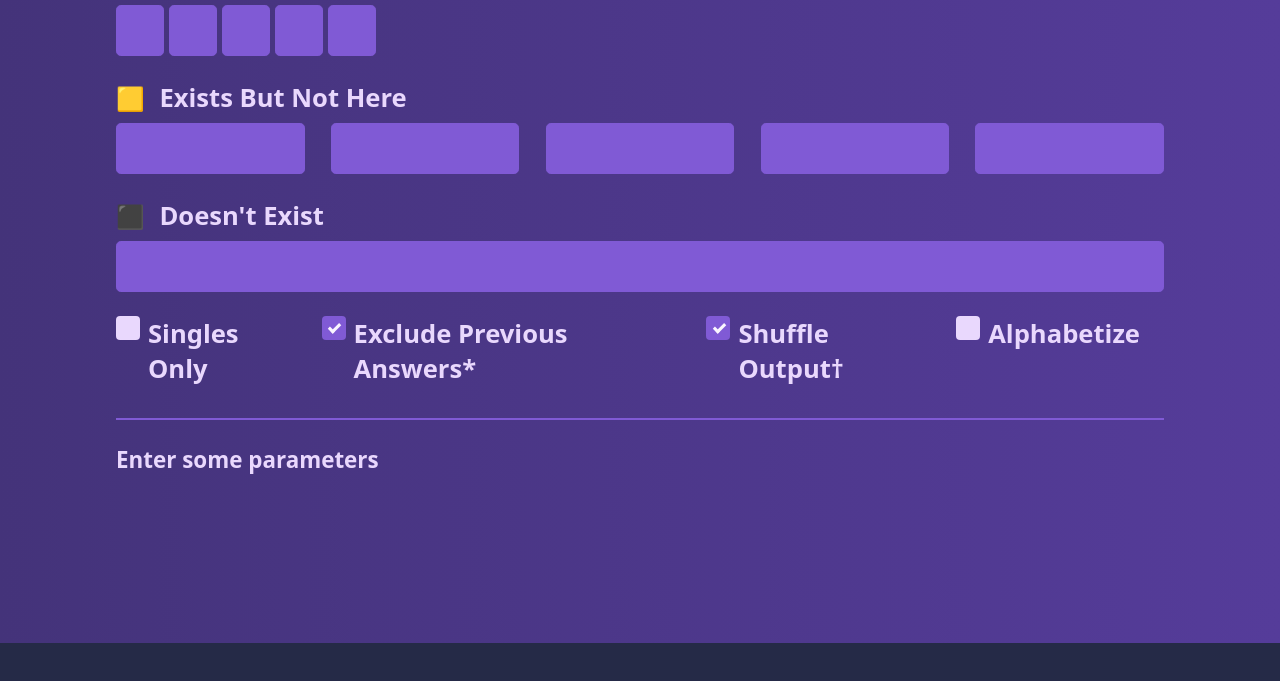
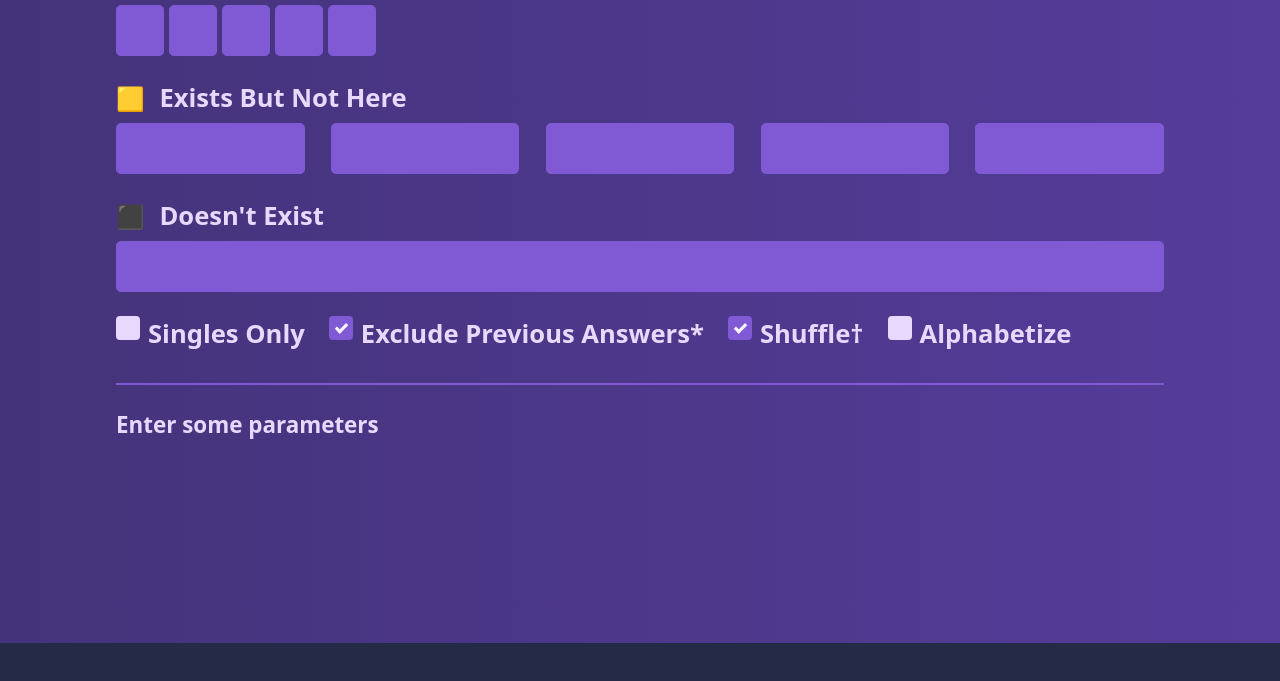
Before and after one commit to jasonflorentino/wordle-wizard, a website: page browser/index.html in a window 1280 px wide. Shown: the part 157-838 px from the top of the page. Drawn offline with Linux system fonts and the light colour scheme; a web font is replaced by a local one.

Commit message:
Update footer and fix unclickable checkboxes

```diff
--- a/browser/index.html
+++ b/browser/index.html
@@ -58,6 +58,8 @@
 
       <div class="box checkboxesContainer">
         <div class="checkboxAndLabel">
+          <label for="singlesOnlyCheckbox" class="textLabel">
+            Singles Only
             <input
               type="checkbox"
               id="singlesOnlyCheckbox"
@@ -65,9 +67,11 @@
               value="singlesOnly"
             >
             <span class="checkmark"></span>
-          <label for="singlesOnlyCheckbox" class="textLabel">Singles Only</label>
+          </label>
         </div>
         <div class="checkboxAndLabel">
+          <label for="excludePrevAnswersCheckbox" class="textLabel">
+            Exclude Previous Answers*
             <input
               type="checkbox"
               id="excludePrevAnswersCheckbox"
@@ -76,9 +80,11 @@
               checked
             >
             <span class="checkmark"></span>
-          <label for="excludePrevAnswersCheckbox" class="textLabel">Exclude Previous Answers*</label>
+          </label>
         </div>
         <div class="checkboxAndLabel">
+          <label for="shuffleOutputCheckbox" class="textLabel">
+            Shuffle†
             <input
               type="checkbox"
               id="shuffleOutputCheckbox"
@@ -87,9 +93,11 @@
               checked
             >
             <span class="checkmark"></span>
-          <label for="shuffleOutputCheckbox" class="textLabel">Shuffle Output†</label>
+          </label>
         </div>
         <div class="checkboxAndLabel">
+          <label for="alphabetizeOutputCheckbox" class="textLabel">
+            Alphabetize
             <input
               type="checkbox"
               id="alphabetizeOutputCheckbox"
@@ -97,7 +105,7 @@
               value="alphabetizeOutput"
             >
             <span class="checkmark"></span>
-          <label for="alphabetizeOutputCheckbox" class="textLabel">Alphabetize</label>
+          </label>
         </div>
       </div>
 
--- a/browser/src/styles/styles.scss
+++ b/browser/src/styles/styles.scss
@@ -71,7 +71,7 @@
   }
 
   // Hides native checkbox
-  & > input {
+  & input {
     position: absolute;
     opacity: 0;
     height: 0;
@@ -79,7 +79,7 @@
     cursor: pointer;
   }
 
-  & > .textLabel {
+  & .textLabel {
     padding-left: 1.75rem;
     @include tablet {
       padding-left: 2rem;
@@ -96,15 +96,15 @@
     // Checkbox background on hover
     background-color: $Purple200;
   }
-  & > input:checked ~ .checkmark {
+  & input:checked ~ .checkmark {
     // Checkbox background when checked
     background-color: $Purple500;
   }
-  & > input:checked ~ .checkmark::after {
+  & input:checked ~ .checkmark::after {
     // Display custom checkmark when checked.
     display: block;
   }
-  & > .checkmark::after {
+  & .checkmark::after {
     // Drawn custom checkmark.
     left: .45rem;
     top: .2rem;
@@ -237,13 +237,20 @@
 
   &__footnoteContainer {
     margin-top: 0.5rem;
+    border-top: 2px dashed $Purple700;
+    padding-top: 0.8rem;
   }
 }
 
 .footnote {
   text-align: center;
   font-size: 0.8em;
-  line-height: 1.6;
+  line-height: 1.3;
+  margin-bottom: .4rem;
+  @include tablet {
+    line-height: 1.2;
+    margin-bottom: .25rem;
+  }
 
   & a {
     padding-bottom: .08rem;
```
Also changed, not shown: browser/build/styles.css. Lines whose indentation alone changed are shown as unchanged.
